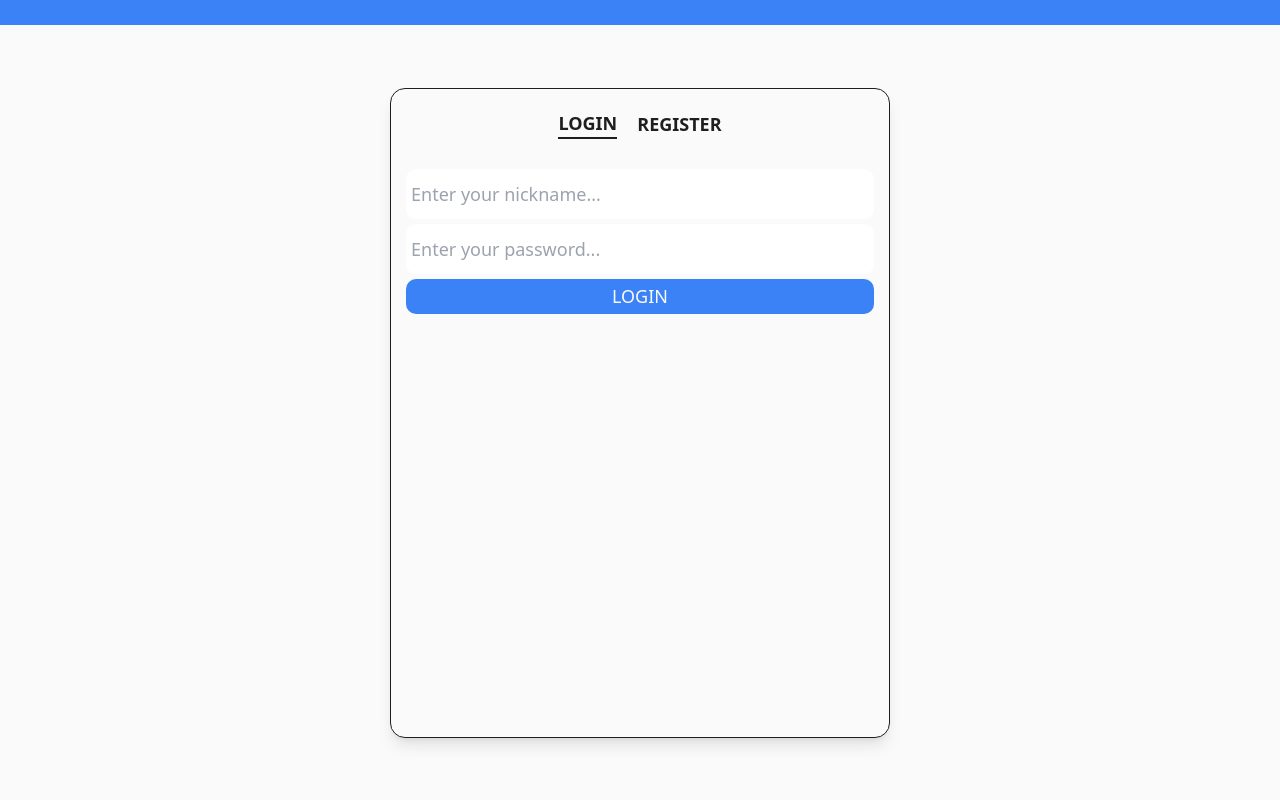
After one commit to M1estere/twitter-feed, a PHP site: page /auth.php in a window 1280 px wide. The commit adds this page. Run offline with PHP 8.4, Linux system fonts and the light colour scheme; style sheets or scripts are compiled from the project's sources.

Commit message:
Implemented interface of auth page

```diff
--- /dev/null
+++ b/auth.php
@@ -0,0 +1,58 @@
+<!DOCTYPE html>
+<html lang="en">
+<head>
+    <meta charset="UTF-8">
+    <meta name="viewport" content="width=device-width, initial-scale=1.0">
+
+    <title>Auth</title>
+
+    <link href="./css/style.css" rel="stylesheet">
+    <link href="./css/output.css" rel="stylesheet">
+</head>
+
+<body>
+    <?php
+        session_start();
+        require './server/db_connection.php';
+
+        require './server/get_posts.php';
+    ?>
+
+    <main>
+        <section id="content" class="h-svh w-full flex flex-col justify-start">
+            <div id="header" class="h-[25px] bg-blue-500 w-full">
+            </div>
+
+            <div class="flex-1 w-full h-full flex justify-center items-center">
+                <div id="central-block" class="w-[500px] h-[650px] rounded-[15px] border-[1px] border-[var(--main-black)] shadow-lg px-[15px] py-[20px] flex flex-col gap-y-[30px]">
+                    <div class="flex flex-row justify-center items-center w-full h-fit gap-x-[20px]">
+                        <span id="login-button" class='text-lg text-[var(--main-black)] font-bold uppercase border-[var(--main-black)] border-b-2 cursor-pointer'>Login</span>
+                        <span id="reg-button" class='text-lg text-[var(--main-black)] font-bold uppercase border-[var(--main-black)] cursor-pointer'>Register</span>
+                    </div>
+
+                    <div id="login-form" class="size-full visible">
+                        <form method="get" action="./index.php" class="size-full flex flex-col justify-start items-center gap-y-[5px]">
+                            <input type='text' name='user_nickname' placeholder="Enter your nickname..." class="w-full h-[50px] p-[5px] font-normal text-lg rounded-[10px] focus:outline-none" />
+                            <input type='password' name='user_password' placeholder="Enter your password..." class="w-full h-[50px] p-[5px] font-normal text-lg rounded-[10px] focus:outline-none" />
+
+                            <input class="bg-blue-500 rounded-[10px] h-[35px] w-full text-lg text-[var(--main-white)] font-normal uppercase cursor-pointer" type="submit" value="Login" />
+                        </form>
+                    </div>
+
+                    <div id="reg-form" class="size-full hidden">
+                        <form method="get" action="./index.php" class="size-full flex flex-col justify-start items-center gap-y-[5px]">
+                            <input type='text' name='user_nickname' placeholder="Enter your nickname..." class="w-full h-[50px] p-[5px] font-normal text-lg rounded-[10px] focus:outline-none" />
+                            <input type='text' name='user_name' placeholder="Enter your name..." class="w-full h-[50px] p-[5px] font-normal text-lg rounded-[10px] focus:outline-none" />
+                            <input type='password' name='user_password' placeholder="Enter your password..." class="w-full h-[50px] p-[5px] font-normal text-lg rounded-[10px] focus:outline-none" />
+
+                            <input class="bg-blue-500 rounded-[10px] h-[35px] w-full text-lg text-[var(--main-white)] font-normal uppercase cursor-pointer" type="submit" value="Register" />
+                        </form>
+                    </div>
+                </div>
+            </div>
+        </section>
+    </main>
+
+    <script src="./js/auth_form_changer.js"></script>
+</body>
+</html>
--- a/css/output.css
+++ b/css/output.css
@@ -672,6 +672,22 @@ video {
   height: 35px;
 }
 
+.h-\[500px\] {
+  height: 500px;
+}
+
+.h-lvh {
+  height: 100lvh;
+}
+
+.h-svh {
+  height: 100svh;
+}
+
+.h-\[650px\] {
+  height: 650px;
+}
+
 .w-\[20\%\] {
   width: 20%;
 }
@@ -693,12 +709,30 @@ video {
   width: 100%;
 }
 
+.w-\[350px\] {
+  width: 350px;
+}
+
+.w-\[500px\] {
+  width: 500px;
+}
+
+.flex-1 {
+  flex: 1 1 0%;
+}
+
 .transform {
   transform: translate(var(--tw-translate-x), var(--tw-translate-y)) rotate(var(--tw-rotate)) skewX(var(--tw-skew-x)) skewY(var(--tw-skew-y)) scaleX(var(--tw-scale-x)) scaleY(var(--tw-scale-y));
 }
 
 .cursor-pointer {
   cursor: pointer;
+}
+
+.select-none {
+  -webkit-user-select: none;
+     -moz-user-select: none;
+          user-select: none;
 }
 
 .resize-none {
@@ -751,6 +785,19 @@ video {
   row-gap: 15px;
 }
 
+.gap-x-\[20px\] {
+  -moz-column-gap: 20px;
+       column-gap: 20px;
+}
+
+.gap-y-\[5px\] {
+  row-gap: 5px;
+}
+
+.gap-y-\[30px\] {
+  row-gap: 30px;
+}
+
 .rounded-\[10px\] {
   border-radius: 10px;
 }
@@ -772,8 +819,16 @@ video {
   border-width: 2px;
 }
 
+.border-\[1px\] {
+  border-width: 1px;
+}
+
 .border-t-2 {
   border-top-width: 2px;
+}
+
+.border-b-2 {
+  border-bottom-width: 2px;
 }
 
 .border-\[var\(--main-black\)\] {
@@ -818,6 +882,16 @@ video {
 .py-\[50px\] {
   padding-top: 50px;
   padding-bottom: 50px;
+}
+
+.px-\[15px\] {
+  padding-left: 15px;
+  padding-right: 15px;
+}
+
+.py-\[20px\] {
+  padding-top: 20px;
+  padding-bottom: 20px;
 }
 
 .pb-\[50px\] {
--- a/index.php
+++ b/index.php
@@ -248,7 +248,7 @@
                                 $date = date('d M Y', $user_reg_date);
 
                                 echo "
-                                <div id='user-block' class='w-full bg-[var(--main-white)] h-fit shadow-lg p-[10px] rounded-[10px]'>
+                                    <div id='user-block' class='w-full bg-[var(--main-white)] h-fit shadow-lg p-[10px] rounded-[10px] transition hover:-translate-x-[5px] hover:-translate-y-[5px] select-none'>
                                         <div class='w-full flex flex-row gap-x-[15px] items-center'>
                                             <div class='size-fit p-[10px] bg-[var(--main-grey)] rounded-full flex flex-row justify-center items-center'>
                                                 <svg height='23px' width='23px' version='1.1' id='Capa_1' xmlns='http://www.w3.org/2000/svg' xmlns:xlink='http://www.w3.org/1999/xlink' viewBox='0 0 60.671 60.671' xml:space='preserve'>
--- /dev/null
+++ b/js/auth_form_changer.js
@@ -0,0 +1,28 @@
+window.onload = function() {
+
+    const loginForm = document.querySelector('#login-form');
+    const regForm = document.querySelector('#reg-form');
+
+    const loginButton = document.querySelector('#login-button');
+    const regButton = document.querySelector('#reg-button');
+
+    loginButton.onclick = () => {
+        changeForms();
+    }
+
+    regButton.onclick = () => {
+        changeForms();
+    }
+
+    function changeForms() {
+        loginForm.classList.toggle('visible');
+        loginForm.classList.toggle('hidden');
+
+        regForm.classList.toggle('visible');
+        regForm.classList.toggle('hidden');
+
+        loginButton.classList.toggle('border-b-2');
+        regButton.classList.toggle('border-b-2');
+    }
+
+}
```
Also changed, not shown: other parts of css/output.css (+37 -0 lines). Lines whose indentation alone changed are shown as unchanged.
